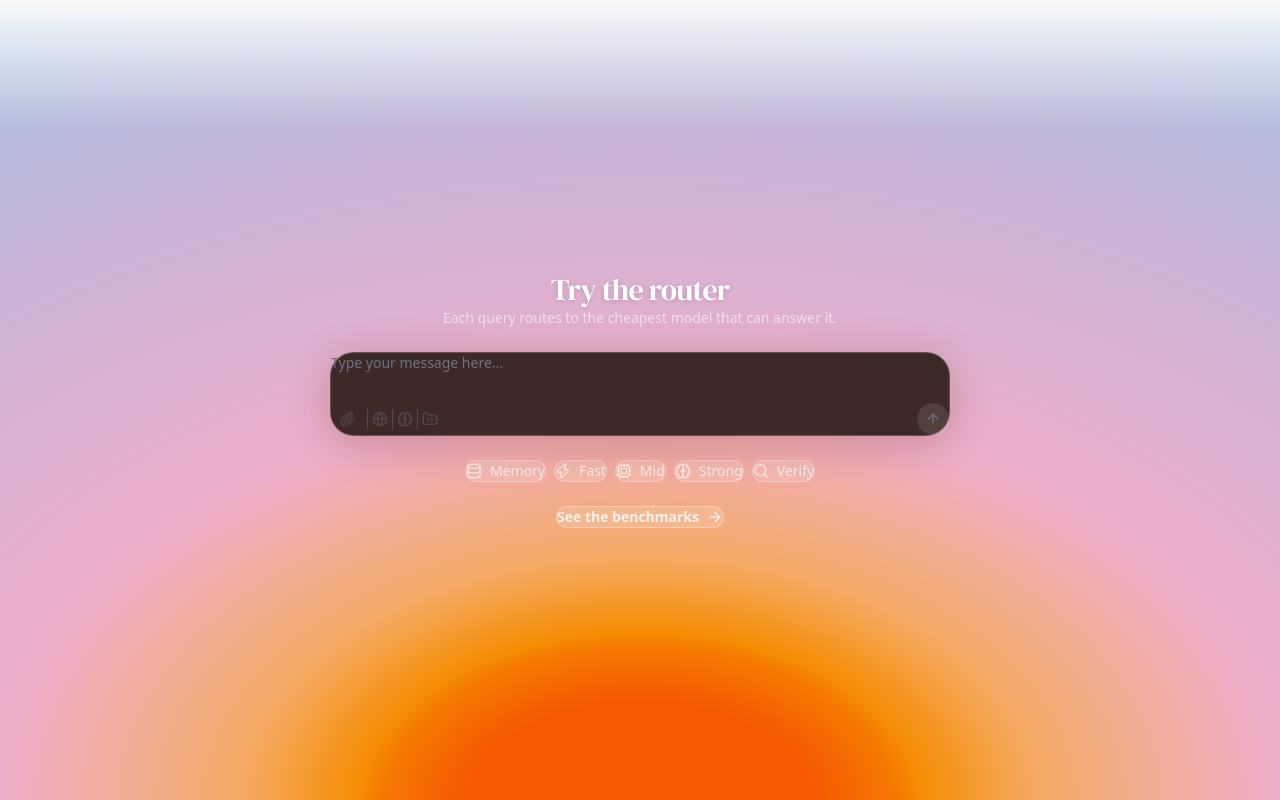
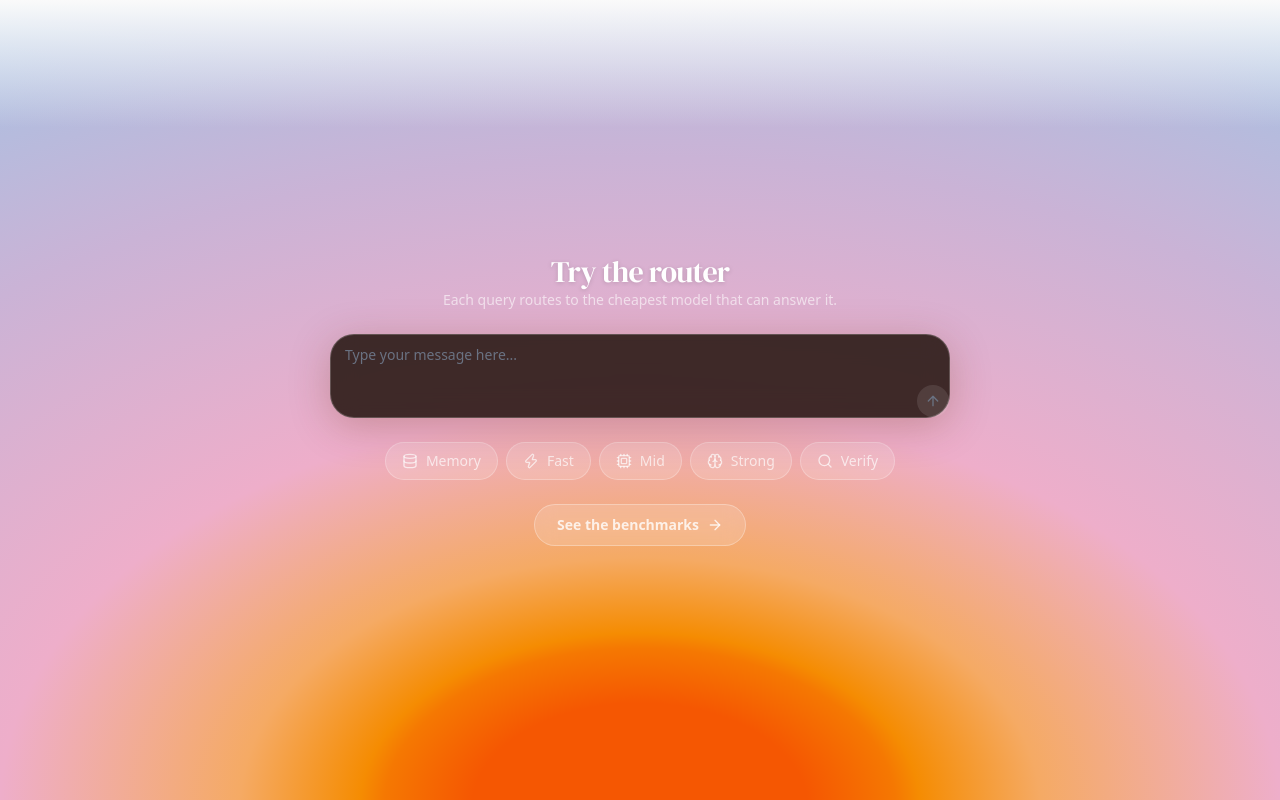
Before and after one commit to dgne58/a10, a React (Vite) app in the folder project/frontend/: page / in a window 1280 px wide. Shown: the part 3800-4600 px from the top of the page. Built offline with nearby package versions, Linux system fonts and the light colour scheme.

Commit message:
frontend finalization

```diff
--- a/project/frontend/src/components/ui/dashboard.tsx
+++ b/project/frontend/src/components/ui/dashboard.tsx
@@ -72,8 +72,9 @@ function BranchChip({ branch }: { branch: string }) {
   const { label, barColor, textColor, Icon } = meta;
   return (
     <span
-      className="inline-flex items-center gap-1 rounded-full px-2 py-0.5 text-[11px] font-medium whitespace-nowrap border"
+      className="inline-flex items-center gap-1 rounded-full text-[11px] font-medium whitespace-nowrap border"
       style={{
+        padding: "2px 8px",
         background: hexAlpha(barColor, 0.14),
         borderColor: hexAlpha(barColor, 0.38),
         color: textColor,
@@ -124,8 +125,9 @@ function StatGrid({ summary }: { summary: EvalSummary }) {
             initial={{ opacity: 0, y: 6 }}
             animate={{ opacity: 1, y: 0 }}
             transition={{ duration: 0.35, delay: 0.05 + i * 0.07 }}
-            className="flex flex-col gap-1 p-4"
+            className="flex flex-col gap-1"
             style={{
+              padding: 16,
               borderRight: i % 2 === 0 ? "1px solid rgba(0,0,0,0.07)" : undefined,
               borderBottom: i < 2 ? "1px solid rgba(0,0,0,0.07)" : undefined,
             }}
@@ -253,8 +255,8 @@ function QuestionTable({ questions }: { questions: EvalQuestion[] }) {
       <span style={LABEL_STYLE}>Sample questions</span>
       <div style={{ ...INNER_CARD, overflow: "hidden" }}>
         <div
-          className="grid grid-cols-[1fr_auto_auto_auto_auto] gap-x-2 px-3 py-2"
-          style={{ borderBottom: "1px solid rgba(0,0,0,0.07)" }}
+          className="grid grid-cols-[1fr_auto_auto_auto_auto] gap-x-2"
+          style={{ borderBottom: "1px solid rgba(0,0,0,0.07)", padding: "8px 12px" }}
         >
           {(["Question", "Branch", "R", "N", "Cost"] as const).map((h, i) => (
             <span
@@ -275,8 +277,8 @@ function QuestionTable({ questions }: { questions: EvalQuestion[] }) {
               initial={{ opacity: 0 }}
               animate={{ opacity: 1 }}
               transition={{ delay: 0.02 + i * 0.025 }}
-              className="grid grid-cols-[1fr_auto_auto_auto_auto] gap-x-2 items-center px-3 py-2.5 transition-colors duration-150 cursor-default"
-              style={{ borderTop: i > 0 ? "1px solid rgba(0,0,0,0.045)" : undefined }}
+              className="grid grid-cols-[1fr_auto_auto_auto_auto] gap-x-2 items-center transition-colors duration-150 cursor-default"
+              style={{ borderTop: i > 0 ? "1px solid rgba(0,0,0,0.045)" : undefined, padding: "10px 12px" }}
               onMouseEnter={(e) => (e.currentTarget.style.background = "rgba(0,0,0,0.02)")}
               onMouseLeave={(e) => (e.currentTarget.style.background = "")}
             >
--- a/project/frontend/src/components/ui/query-panel.tsx
+++ b/project/frontend/src/components/ui/query-panel.tsx
@@ -1,6 +1,6 @@
 import { useRef, useState, useEffect } from "react";
 import { motion, AnimatePresence, useInView } from "framer-motion";
-import { ArrowUp, ArrowRight, Loader2, Zap, Brain, Database, Search, Cpu, Paperclip, Globe, FolderCode } from "lucide-react";
+import { ArrowUp, ArrowRight, Loader2, Zap, Brain, Database, Search, Cpu } from "lucide-react";
 import ReactMarkdown from "react-markdown";
 import { cn } from "@/lib/utils";
 
@@ -137,12 +137,6 @@ function RouteTrace({
       </div>
     </motion.div>
   );
-}
-
-// ── Divider between action buttons ───────────────────────────────────────────
-
-function Divider() {
-  return <div className="h-5 w-px bg-white/15 mx-1" />;
 }
 
 // ── Main component ────────────────────────────────────────────────────────────
@@ -309,53 +303,12 @@ export default function QueryPanel({ onOpenBenchmark }: QueryPanelProps) {
             onKeyDown={handleKeyDown}
             disabled={loading}
             placeholder="Type your message here..."
-            className="w-full resize-none bg-transparent px-3 py-2 text-sm text-gray-100 placeholder:text-gray-500 focus:outline-none disabled:opacity-50"
-            style={{ minHeight: 44, maxHeight: 200 }}
+            className="w-full resize-none bg-transparent text-sm text-gray-100 placeholder:text-gray-500 focus:outline-none disabled:opacity-50"
+            style={{ minHeight: 44, maxHeight: 200, padding: "10px 14px" }}
           />
 
           {/* Actions row */}
-          <div className="flex items-center justify-between gap-2 px-1 pt-1">
-            {/* Left: attachment + routing mode chips */}
-            <div className="flex items-center gap-1">
-              {/* Paperclip (decorative, disabled for our use) */}
-              <button
-                disabled
-                className="flex h-8 w-8 items-center justify-center rounded-full text-gray-500 opacity-40 cursor-default"
-              >
-                <Paperclip className="h-4 w-4" />
-              </button>
-
-              <Divider />
-
-              {/* Globe = web search mode chip */}
-              <button
-                disabled
-                className="flex h-8 items-center justify-center gap-1 rounded-full px-2 text-gray-500 opacity-40 cursor-default"
-              >
-                <Globe className="h-4 w-4" />
-              </button>
-
-              <Divider />
-
-              {/* Brain = router intelligence */}
-              <button
-                disabled
-                className="flex h-8 items-center justify-center gap-1 rounded-full px-2 text-gray-500 opacity-40 cursor-default"
-              >
-                <Brain className="h-4 w-4" />
-              </button>
-
-              <Divider />
-
-              {/* FolderCode = verify branch */}
-              <button
-                disabled
-                className="flex h-8 items-center justify-center gap-1 rounded-full px-2 text-gray-500 opacity-40 cursor-default"
-              >
-                <FolderCode className="h-4 w-4" />
-              </button>
-            </div>
-
+          <div className="flex items-center justify-end gap-2 px-1 pt-1">
             {/* Right: send button */}
             <button
               onClick={handleSubmit}
@@ -384,11 +337,12 @@ export default function QueryPanel({ onOpenBenchmark }: QueryPanelProps) {
               <span
                 key={b}
                 className={cn(
-                  "inline-flex items-center gap-2 rounded-full px-4 py-2 text-sm font-medium border transition-all duration-300",
+                  "inline-flex items-center gap-2 rounded-full text-sm font-medium border transition-all duration-300",
                   active
                     ? cn(color, bg, border)
                     : "text-white/70 bg-white/15 border-white/25"
                 )}
+                style={{ padding: "8px 16px" }}
               >
                 <Icon className="h-4 w-4" />
                 {label}
@@ -400,8 +354,9 @@ export default function QueryPanel({ onOpenBenchmark }: QueryPanelProps) {
         {/* Benchmark CTA */}
         <button
           onClick={onOpenBenchmark}
-          className="group flex items-center gap-2 rounded-full px-5 py-2 text-sm font-semibold transition-all duration-200 hover:bg-white/25 cursor-pointer"
+          className="group flex items-center gap-2 rounded-full text-sm font-semibold transition-all duration-200 hover:bg-white/25 cursor-pointer"
           style={{
+            padding: "10px 22px",
             backdropFilter: "blur(10px)",
             WebkitBackdropFilter: "blur(10px)",
             background: "rgba(255,255,255,0.15)",
--- a/project/frontend/src/components/ui/scroll-morph-hero.tsx
+++ b/project/frontend/src/components/ui/scroll-morph-hero.tsx
@@ -211,11 +211,12 @@ export default function IntroAnimation() {
         {/* Arc content */}
         <motion.div
           style={{ opacity: contentOpacity, y: contentY }}
-          className="absolute top-[10%] z-10 flex flex-col items-center justify-center text-center pointer-events-none px-4"
+          className="absolute top-[14%] z-10 flex flex-col items-center text-center px-6 w-full max-w-5xl left-1/2 -translate-x-1/2"
         >
-          <h2 className="text-3xl md:text-5xl font-semibold text-gray-900 tracking-tight mb-4">
+          <h2 className="text-3xl md:text-5xl font-semibold text-gray-900 tracking-tight mb-3">
             Right model. Every time.
           </h2>
+          <div className="block w-full text-center" style={{ marginBottom: "3rem" }}>
             <GooeyText
               texts={[
                 "94% lower cost than GPT-4o.",
@@ -229,6 +230,51 @@ export default function IntroAnimation() {
               className="mt-1"
               textClassName="text-sm md:text-base text-gray-500 font-light tracking-wide whitespace-nowrap"
             />
+          </div>
+
+          {/* Feature cards */}
+          <div className="grid grid-cols-3 gap-16 w-full pointer-events-none select-none">
+            {[
+              {
+                num: "01",
+                label: "What it is",
+                title: "Task-Aware LLM Router",
+                body: "Every query is classified by complexity and domain, then sent to the cheapest sufficient path — local memory, 8B, 70B, GPT-4o Mini, or local file verification. No single model handles everything.",
+              },
+              {
+                num: "02",
+                label: "Tech Stack",
+                title: "Built end-to-end in 8 hours",
+                body: "React + TypeScript · Flask + OpenRouter · Fine-tuned Qwen2-1.5B classifier (LoRA / PEFT) on an NVIDIA H200 MIG slice · Real-time streaming via SSE",
+              },
+              {
+                num: "03",
+                label: "Results",
+                title: "93.8% cost savings on MMLU-100",
+                body: "Router: $0.0026 vs GPT-4o: $0.0417 across 100 questions. 71% accuracy. Based on RouteLLM (UC Berkeley + Anyscale, 2024) — up to 3.66× savings on MT-Bench.",
+              },
+            ].map(({ num, label, title, body }) => (
+              <div
+                key={num}
+                className="rounded-2xl border border-gray-200/80 bg-white/90 backdrop-blur-sm text-left shadow-sm"
+                style={{ padding: "2rem" }}
+              >
+                <span className="block text-5xl font-black leading-none text-gray-100 select-none mb-5">
+                  {num}
+                </span>
+                <div className="h-px bg-gray-100 mb-5" />
+                <p className="text-[10px] font-bold uppercase tracking-[0.18em] text-gray-400 mb-2">
+                  {label}
+                </p>
+                <p className="text-sm font-semibold text-gray-900 mb-3 leading-snug">
+                  {title}
+                </p>
+                <p className="text-xs text-gray-500 leading-relaxed">
+                  {body}
+                </p>
+              </div>
+            ))}
+          </div>
         </motion.div>
 
         {/* Cards */}
```
Lines whose indentation alone changed are shown as unchanged.
